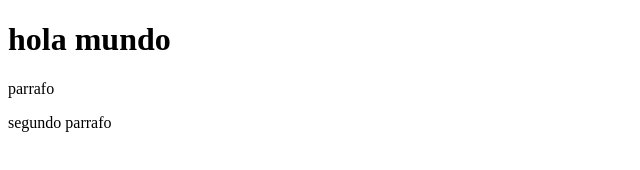
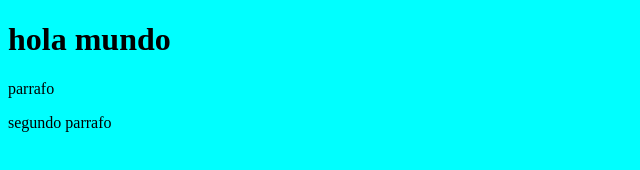
Before and after one commit to Alejgch5/GitVS, a plain HTML site: page index.html in a window 1280 px wide. Shown: the whole page, without its empty margins (0-640 px from the left). Drawn offline with Linux system fonts and the light colour scheme.

Commit message:
corregido color

```diff
--- a/estilos.css
+++ b/estilos.css
@@ -1,3 +1,3 @@
 body{
-  background-color: cian;
+  background-color: cyan;
 }
```
